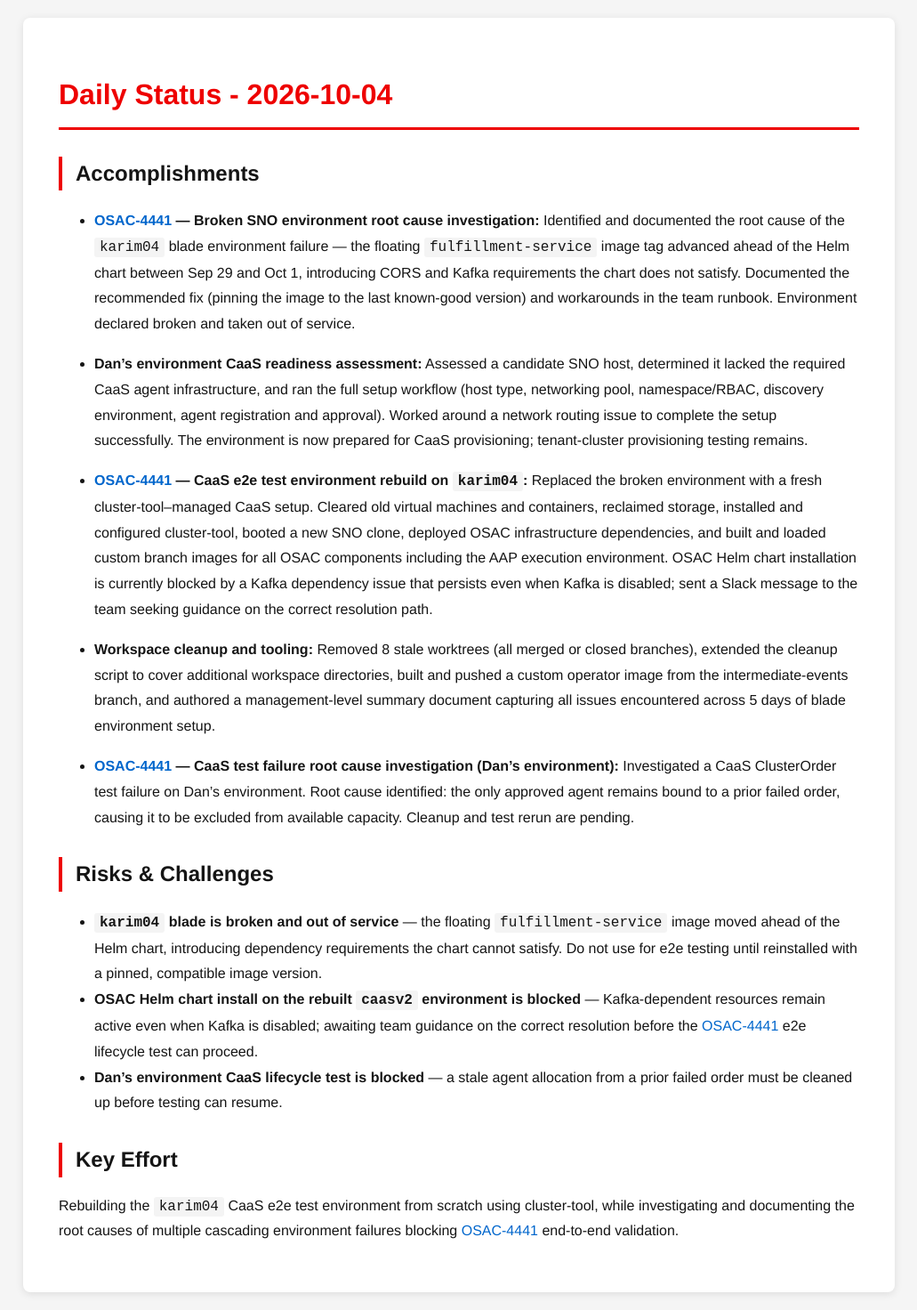
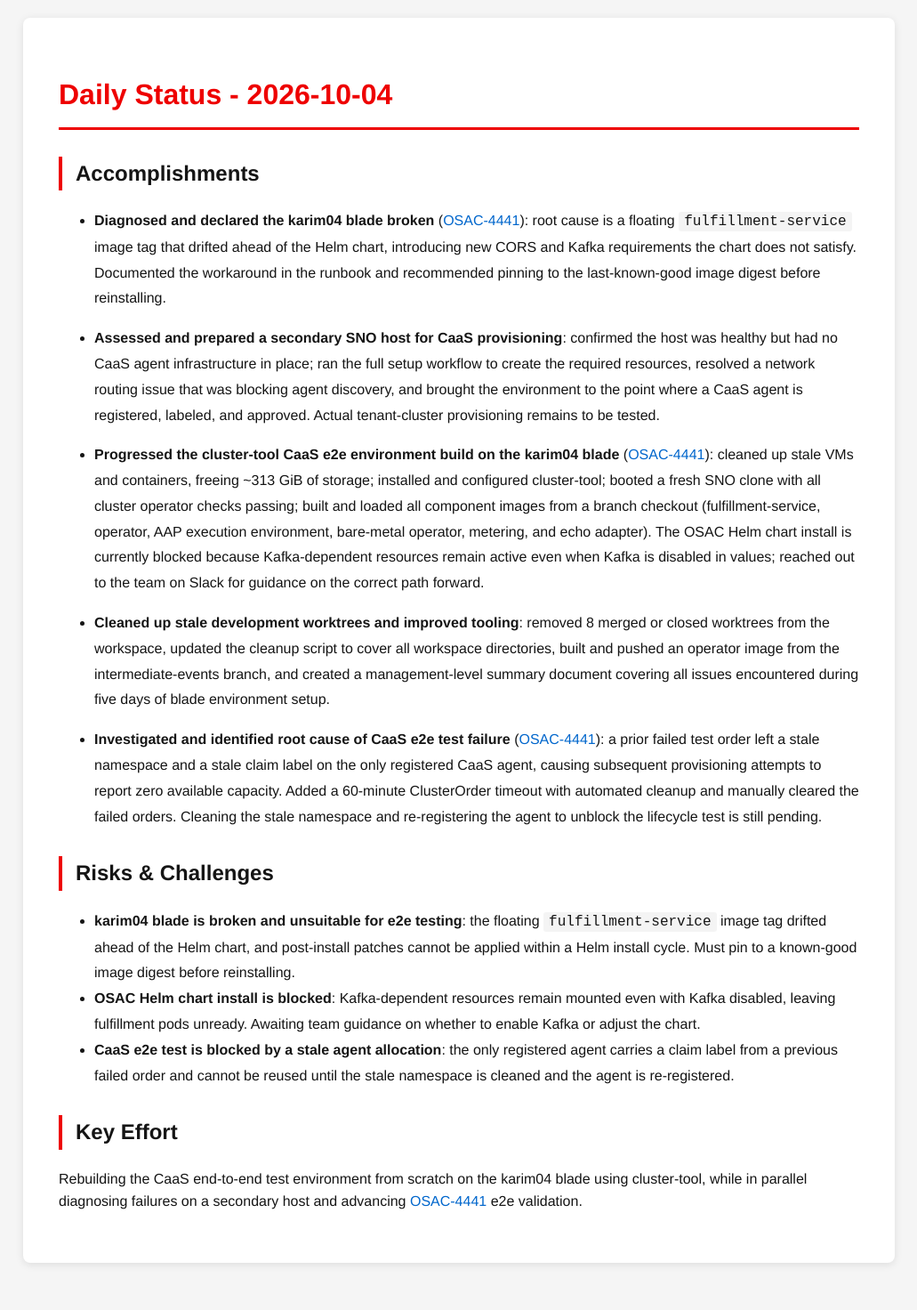
Before and after one commit to tzvatot/daily-status, a Jekyll site: the page built from 2026-10-04.md, in a window 1280 px wide. Shown: the whole page at 89% size, without its empty margins (124-1155 px from the left). Built offline with Jekyll 4.4.1, drawn with Linux system fonts in a browser that asks for light colours; after the commit the page ends 1439 px from its top, so only the background shows below that.

Commit message:
Daily status update - 2026-10-04

```diff
--- a/2026-10-04.md
+++ b/2026-10-04.md
@@ -8,22 +8,22 @@ date: 2026-10-04
 
 ## Accomplishments
 
-- **[OSAC-4441](https://redhat.atlassian.net/browse/OSAC-4441) — Broken SNO environment root cause investigation:** Identified and documented the root cause of the `karim04` blade environment failure — the floating `fulfillment-service` image tag advanced ahead of the Helm chart between Sep 29 and Oct 1, introducing CORS and Kafka requirements the chart does not satisfy. Documented the recommended fix (pinning the image to the last known-good version) and workarounds in the team runbook. Environment declared broken and taken out of service.
+- **Diagnosed and declared the karim04 blade broken** ([OSAC-4441](https://redhat.atlassian.net/browse/OSAC-4441)): root cause is a floating `fulfillment-service` image tag that drifted ahead of the Helm chart, introducing new CORS and Kafka requirements the chart does not satisfy. Documented the workaround in the runbook and recommended pinning to the last-known-good image digest before reinstalling.
 
-- **Dan's environment CaaS readiness assessment:** Assessed a candidate SNO host, determined it lacked the required CaaS agent infrastructure, and ran the full setup workflow (host type, networking pool, namespace/RBAC, discovery environment, agent registration and approval). Worked around a network routing issue to complete the setup successfully. The environment is now prepared for CaaS provisioning; tenant-cluster provisioning testing remains.
+- **Assessed and prepared a secondary SNO host for CaaS provisioning**: confirmed the host was healthy but had no CaaS agent infrastructure in place; ran the full setup workflow to create the required resources, resolved a network routing issue that was blocking agent discovery, and brought the environment to the point where a CaaS agent is registered, labeled, and approved. Actual tenant-cluster provisioning remains to be tested.
 
-- **[OSAC-4441](https://redhat.atlassian.net/browse/OSAC-4441) — CaaS e2e test environment rebuild on `karim04`:** Replaced the broken environment with a fresh cluster-tool–managed CaaS setup. Cleared old virtual machines and containers, reclaimed storage, installed and configured cluster-tool, booted a new SNO clone, deployed OSAC infrastructure dependencies, and built and loaded custom branch images for all OSAC components including the AAP execution environment. OSAC Helm chart installation is currently blocked by a Kafka dependency issue that persists even when Kafka is disabled; sent a Slack message to the team seeking guidance on the correct resolution path.
+- **Progressed the cluster-tool CaaS e2e environment build on the karim04 blade** ([OSAC-4441](https://redhat.atlassian.net/browse/OSAC-4441)): cleaned up stale VMs and containers, freeing ~313 GiB of storage; installed and configured cluster-tool; booted a fresh SNO clone with all cluster operator checks passing; built and loaded all component images from a branch checkout (fulfillment-service, operator, AAP execution environment, bare-metal operator, metering, and echo adapter). The OSAC Helm chart install is currently blocked because Kafka-dependent resources remain active even when Kafka is disabled in values; reached out to the team on Slack for guidance on the correct path forward.
 
-- **Workspace cleanup and tooling:** Removed 8 stale worktrees (all merged or closed branches), extended the cleanup script to cover additional workspace directories, built and pushed a custom operator image from the intermediate-events branch, and authored a management-level summary document capturing all issues encountered across 5 days of blade environment setup.
+- **Cleaned up stale development worktrees and improved tooling**: removed 8 merged or closed worktrees from the workspace, updated the cleanup script to cover all workspace directories, built and pushed an operator image from the intermediate-events branch, and created a management-level summary document covering all issues encountered during five days of blade environment setup.
 
-- **[OSAC-4441](https://redhat.atlassian.net/browse/OSAC-4441) — CaaS test failure root cause investigation (Dan's environment):** Investigated a CaaS ClusterOrder test failure on Dan's environment. Root cause identified: the only approved agent remains bound to a prior failed order, causing it to be excluded from available capacity. Cleanup and test rerun are pending.
+- **Investigated and identified root cause of CaaS e2e test failure** ([OSAC-4441](https://redhat.atlassian.net/browse/OSAC-4441)): a prior failed test order left a stale namespace and a stale claim label on the only registered CaaS agent, causing subsequent provisioning attempts to report zero available capacity. Added a 60-minute ClusterOrder timeout with automated cleanup and manually cleared the failed orders. Cleaning the stale namespace and re-registering the agent to unblock the lifecycle test is still pending.
 
 ## Risks & Challenges
 
-- **`karim04` blade is broken and out of service** — the floating `fulfillment-service` image moved ahead of the Helm chart, introducing dependency requirements the chart cannot satisfy. Do not use for e2e testing until reinstalled with a pinned, compatible image version.
-- **OSAC Helm chart install on the rebuilt `caasv2` environment is blocked** — Kafka-dependent resources remain active even when Kafka is disabled; awaiting team guidance on the correct resolution before the [OSAC-4441](https://redhat.atlassian.net/browse/OSAC-4441) e2e lifecycle test can proceed.
-- **Dan's environment CaaS lifecycle test is blocked** — a stale agent allocation from a prior failed order must be cleaned up before testing can resume.
+- **karim04 blade is broken and unsuitable for e2e testing**: the floating `fulfillment-service` image tag drifted ahead of the Helm chart, and post-install patches cannot be applied within a Helm install cycle. Must pin to a known-good image digest before reinstalling.
+- **OSAC Helm chart install is blocked**: Kafka-dependent resources remain mounted even with Kafka disabled, leaving fulfillment pods unready. Awaiting team guidance on whether to enable Kafka or adjust the chart.
+- **CaaS e2e test is blocked by a stale agent allocation**: the only registered agent carries a claim label from a previous failed order and cannot be reused until the stale namespace is cleaned and the agent is re-registered.
 
 ## Key Effort
 
-Rebuilding the `karim04` CaaS e2e test environment from scratch using cluster-tool, while investigating and documenting the root causes of multiple cascading environment failures blocking [OSAC-4441](https://redhat.atlassian.net/browse/OSAC-4441) end-to-end validation.
+Rebuilding the CaaS end-to-end test environment from scratch on the karim04 blade using cluster-tool, while in parallel diagnosing failures on a secondary host and advancing [OSAC-4441](https://redhat.atlassian.net/browse/OSAC-4441) e2e validation.
```
